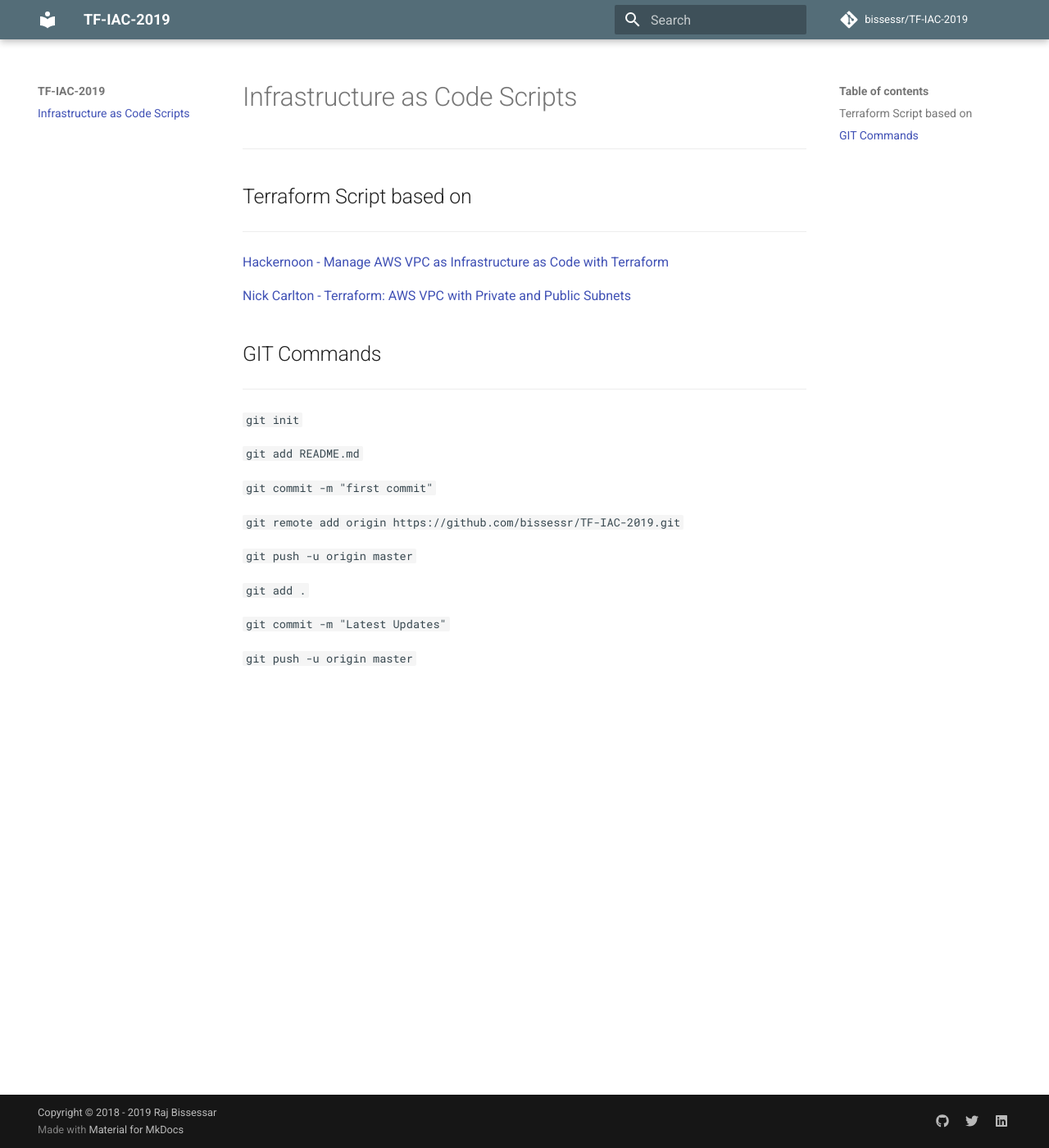
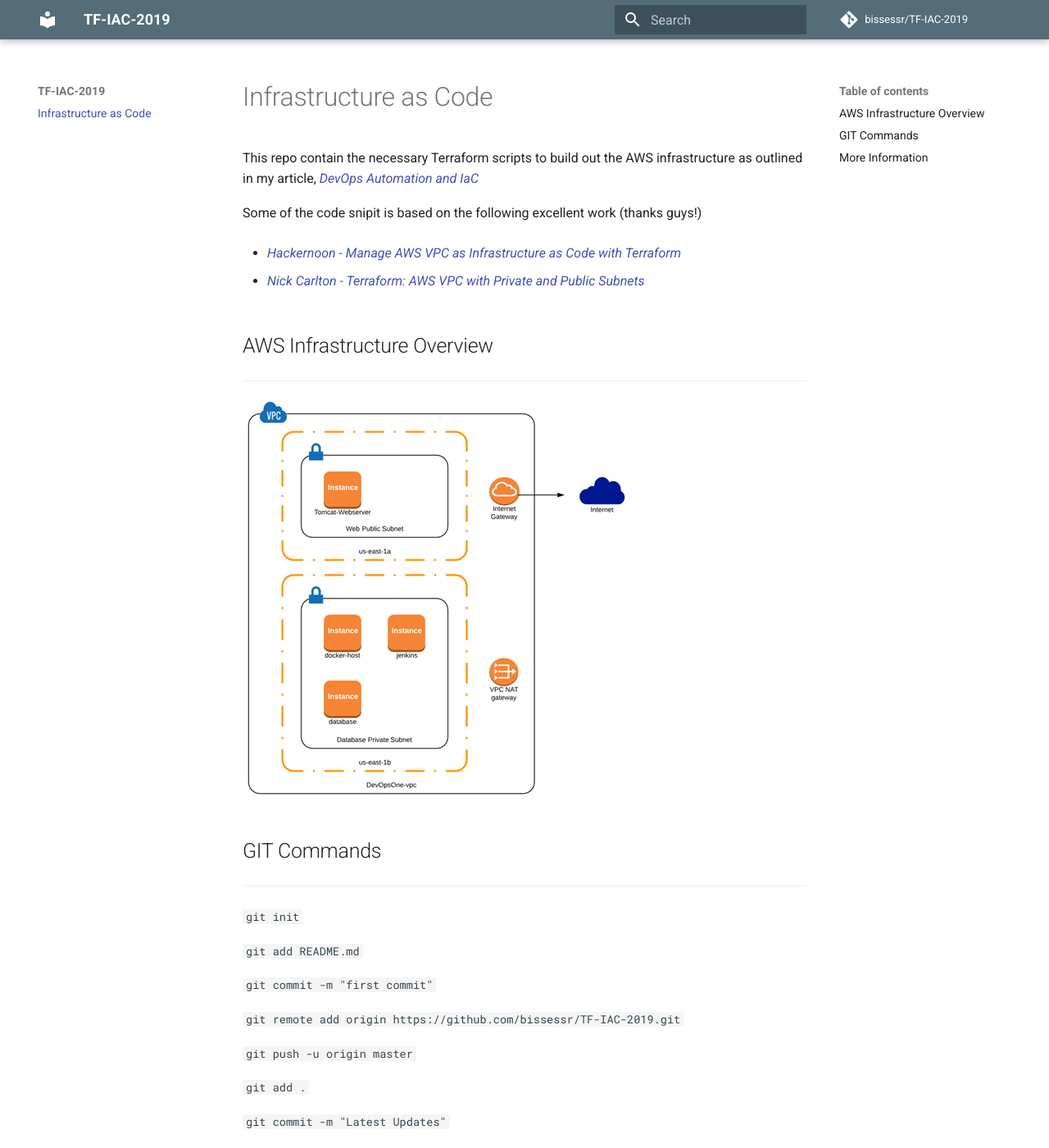
Before and after one commit to bissessr/TF-IAC-2019, an MkDocs documentation site: the page built from docs/index.md, in a window 1280 px wide and 1400 px high. Shown: the whole window at 82% size. Built offline with MkDocs 1.6.1 and Material for MkDocs 9.7.7, drawn with Linux system fonts in a browser that asks for light colours; comment, search, counter and statistics services are not loaded; some of the changed text lies outside the part shown.

Commit message:
minor fixes

```diff
--- a/docs/index.md
+++ b/docs/index.md
@@ -1,10 +1,16 @@
-# Infrastructure as Code Scripts
+# Infrastructure as Code
+This repo contain the necessary Terraform scripts to build out the AWS infrastructure as outlined in my article, *[DevOps Automation and IaC](https://medium.com/devopslinks/devops-automation-and-iac-c007c3c0d172)*
+
+Some of the code snipit is based on the following excellent work (thanks guys!)
+
+- *[Hackernoon - Manage AWS VPC as Infrastructure as Code with Terraform](https://hackernoon.com/)*
+
+- *[Nick Carlton - Terraform: AWS VPC with Private and Public Subnets](https://nickcharlton.net/posts/terraform-aws-vpc.html)*
+
+## AWS Infrastructure Overview
 ---
-## Terraform Script based on
----
-[Hackernoon - Manage AWS VPC as Infrastructure as Code with Terraform](https://hackernoon.com/)
+![AWS Test Platform](/images/iac-aws.png)
 
-[Nick Carlton - Terraform: AWS VPC with Private and Public Subnets](https://nickcharlton.net/posts/terraform-aws-vpc.html)
 
 
 ## GIT Commands
@@ -25,3 +31,8 @@
 `git commit -m "Latest Updates"`
 
 `git push -u origin master`
+
+
+## More Information
+---
+Checkout my other articles on *[Medium](http://medium.com/@cloud_guy1)*
```
Also changed, not shown: README.md (+10 -20 lines), docs/images/iac-aws.png (added), site/404.html, site/index.html, site/search/search_index.json, site/sitemap.xml, 1 other file.
